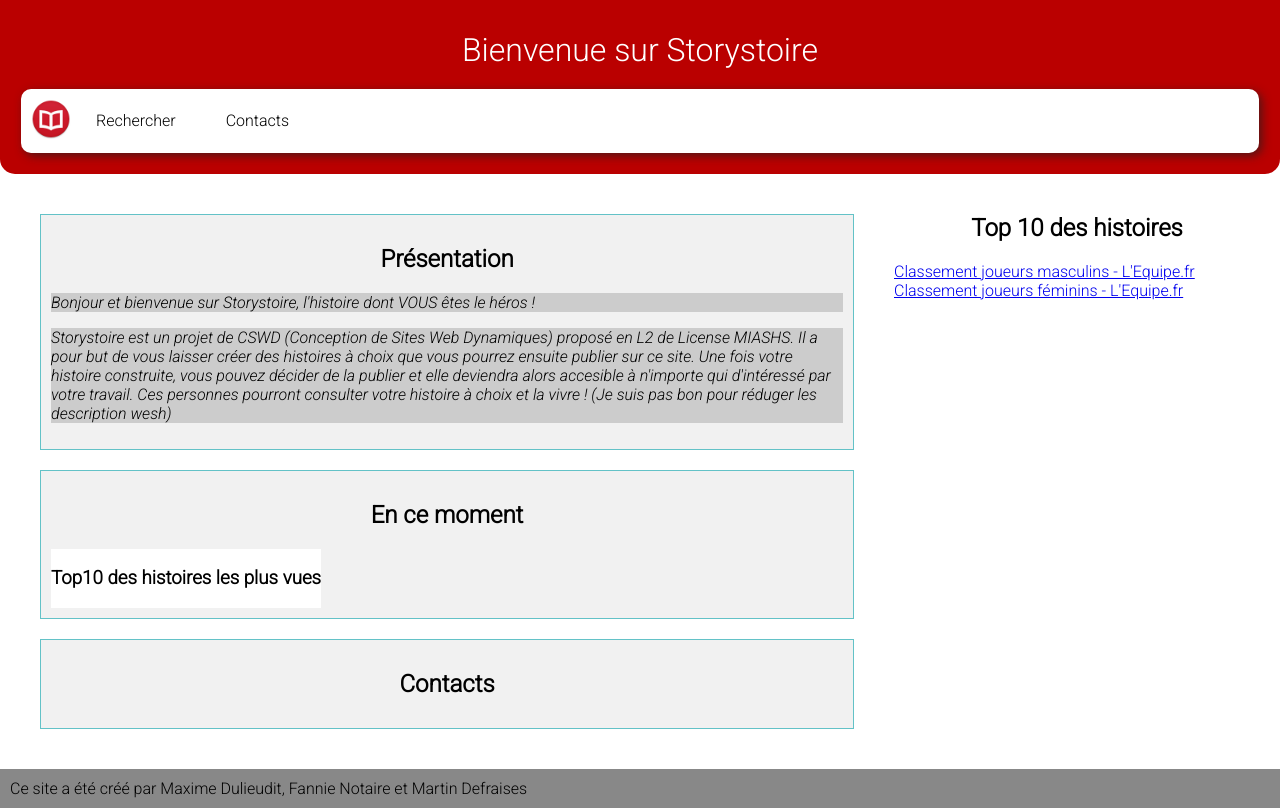
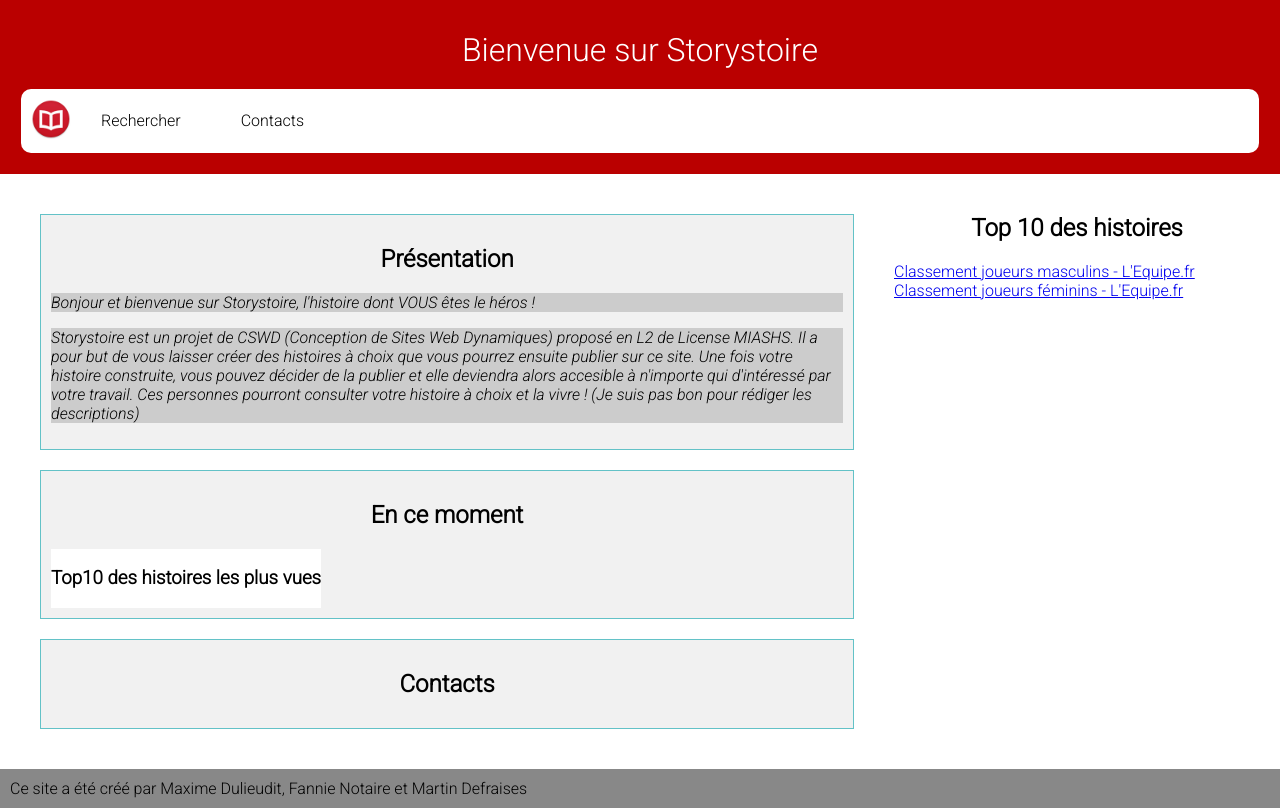
Before and after one commit to Staphir/-MIASHS-ProjetS4, a PHP site: page / in a window 1280 px wide. Run offline with PHP 8.4, Linux system fonts and the light colour scheme; the visitor is signed in with stand-in values (Sample User, id 1); data that the repository does not hold is empty.

Commit message:
quelques amméliorations

```diff
--- a/Projet CSWD/css/style.css
+++ b/Projet CSWD/css/style.css
@@ -6,8 +6,8 @@
     --bg-color: ;*/
     --nav-but-bg: rgb(255, 255, 255);
     --nav-but-hover: rgba(186, 0, 0, 0.857);
-    --nav-but-hover-fg: white;
-    --nav-but-active: rgb(172, 172, 172);
+    --nav-but-hover-fg: rgb(255, 255, 255);
+    --nav-but-active: rgba(172, 172, 172, 0);
     --hover-but-shadow: rgb(82, 22, 22)
 
 }
@@ -28,6 +28,7 @@ header h1 {
     margin:0;
     padding:30px 0 0 0;
     font-weight:normal;
+
 }
 
 h2 {
@@ -38,8 +39,8 @@ h2 {
 .top_header {
     background-color: var(--header-color);
     padding: 1px;
-    border-bottom-left-radius: 15px;
-    border-bottom-right-radius: 15px;
+    /* border-bottom-left-radius: 15px;
+    border-bottom-right-radius: 15px; */
 }
 
 .navbar {
@@ -62,7 +63,7 @@ ul.menu {
     list-style-type: none;
     padding: 10px;
     margin: 10px ;
-    box-shadow: 3px 3px 10px var(--hover-but-shadow);
+    box-shadow: 1px 1px 1px 1px 10px var(--hover-but-shadow);
     display: flex;
     flex-flow: row;
     justify-content: flex-start;
@@ -71,25 +72,25 @@ ul.menu {
     border-radius: 10px;
 }
 
-ul.menu li.menuitem a, .userbtn {
+ul.menu li.menuitem a, .userbtn, .log_b {
     transition: background .10s ease-in-out;
     text-decoration: none;
     padding: .75em 1.25em;
     border-radius: 5px;
     display: block;
     color: black;
-    margin: 0 5px 0 5px; /*H D B G*/
+    margin: 0px 10px 0px 10px; /*H D B G*/
     background-color: var(--nav-but-bg);
 }
 
-ul.menu li.menuitem a:hover, .userbtn:hover {
+ul.menu li.menuitem a:hover, .userbtn:hover, .log_b:hover {
     background-color: var(--nav-but-hover);
     color: var(--nav-but-hover-fg);
-    box-shadow: 1px 1px 5px rgb(47, 12, 12);
+    /* box-shadow:  1px 1px 5px 1px rgba(47, 12, 12, 0.33), 0 6px 20px 0 rgba(0,0,0,0.19); */
 
 }
 
-ul.menu li.menuitem a:active, .userbtn:active {
+ul.menu li.menuitem a:active, .userbtn:active, .log_b:active {
     background-color: var(--nav-but-active)
 }
 
@@ -97,25 +98,6 @@ ul.menu li.menuitem a:active, .userbtn:active {
     padding: .75em 1.25em;
     /* font-size: 16px; */
 }
-
-.log_b {
-    transition: background .10s ease-in-out;
-    padding: .75em 1.25em;
-    border: none;
-    background-color: var(--nav-but-bg);
-    text-align: center;
-    font-size: 16px;
-    border-radius: 5px;
-    font-family: inherit;
-}
-
-.log_b:hover {
-    background-color: var(--nav-but-hover);
-    color: var(--nav-but-hover-fg);
-    box-shadow: 1px 1px 5px var(--hover-but-shadow);
-}
-
-.log_b:active {background-color: var(--nav-but-active)}
 
 .connexion {
     background-color: rgb(165, 3, 3);
--- a/Projet CSWD/index.php
+++ b/Projet CSWD/index.php
@@ -47,9 +47,9 @@
             <section>
                 <article>
                     <h2 id="intro">Présentation</h2>
-                        <p class="loremipsum">Bonjour et bienvenue sur Storystoire, l'histoire dont VOUS êtes le héros !</p>
-                        <p class="loremipsum">Storystoire est un projet de CSWD (Conception de Sites Web Dynamiques) proposé en L2 de License MIASHS. Il a pour but de vous laisser créer des histoires à choix que vous pourrez ensuite publier sur ce site. Une fois votre histoire construite, vous pouvez décider de la publier et elle deviendra alors accesible à n'importe qui d'intéressé par votre travail. Ces personnes pourront consulter votre histoire à choix et la vivre ! (Je suis pas bon pour réduger les description wesh)</p>
-                    </article>
+                    <p class="loremipsum">Bonjour et bienvenue sur Storystoire, l'histoire dont VOUS êtes le héros !</p>
+                    <p class="loremipsum">Storystoire est un projet de CSWD (Conception de Sites Web Dynamiques) proposé en L2 de License MIASHS. Il a pour but de vous laisser créer des histoires à choix que vous pourrez ensuite publier sur ce site. Une fois votre histoire construite, vous pouvez décider de la publier et elle deviendra alors accesible à n'importe qui d'intéressé par votre travail. Ces personnes pourront consulter votre histoire à choix et la vivre ! (Je suis pas bon pour rédiger les descriptions)</p>
+                </article>
 
                 <article>
                     <h2 id="classement">En ce moment</h2>
--- a/Projet CSWD/user_handling/connect.css
+++ b/Projet CSWD/user_handling/connect.css
@@ -10,7 +10,7 @@
     padding: 5px;
 }
 
-input[type=text], input[type=password], select {
+input[type=text], input[type=password], input[type=email] {
     width: 100%;
     padding: 12px 20px;
     margin: 8px 0;
--- a/Projet CSWD/user_handling/login.php
+++ b/Projet CSWD/user_handling/login.php
@@ -18,7 +18,7 @@
 
             header("location: ../index.php");
         }else {
-            $error = "Your login or password is invalid";
+            $error = "Votre adresse mail ou mot de passe est invalide !";
         }
     } else {$error = "";}
     ?>
@@ -33,8 +33,8 @@
         <div style = "margin-top:100px">
             <form action = "" method = "post">
                 <h1>Connexion</h1>
-                Adresse Email :<input type="text" name="email" placeholder="Adresse email.." required>
-                Mot de passe :<input type="password" name="password" placeholder="Mot de passe.." required>
+                Adresse Email :<input type="text" name="email" placeholder="..." required>
+                Mot de passe :<input type="password" name="password" placeholder="..." required>
                 <input type="submit" value="Connexion">
                 Vous n'êtes toujours pas inscrit ? <a href="register.php">S'inscrire</a>
                 <p style="color: red;"><?php echo $error ?></p>
--- a/Projet CSWD/user_handling/session.php
+++ b/Projet CSWD/user_handling/session.php
@@ -2,13 +2,14 @@
 require_once('config.php');
 session_start();
 
+if (isset($_SESSION['login_user'])) {
     $user_check = $_SESSION['login_user'];
-
     $ses_sql = mysqli_query($db,"select Username from user where username = '$user_check' ");
 
     $row = mysqli_fetch_array($ses_sql,MYSQLI_ASSOC);
 
     $login_session = $row['Username'];
+}
 
 //    if(!isset($_SESSION['login_user'])){
 //       header("location:login.php");
```
Also changed, not shown: Projet CSWD/user_handling/config.php (+8 -0 lines), Projet CSWD/user_handling/register.php (+18 -7 lines), Projet CSWD/index.html (added). Lines whose indentation alone changed are shown as unchanged.
